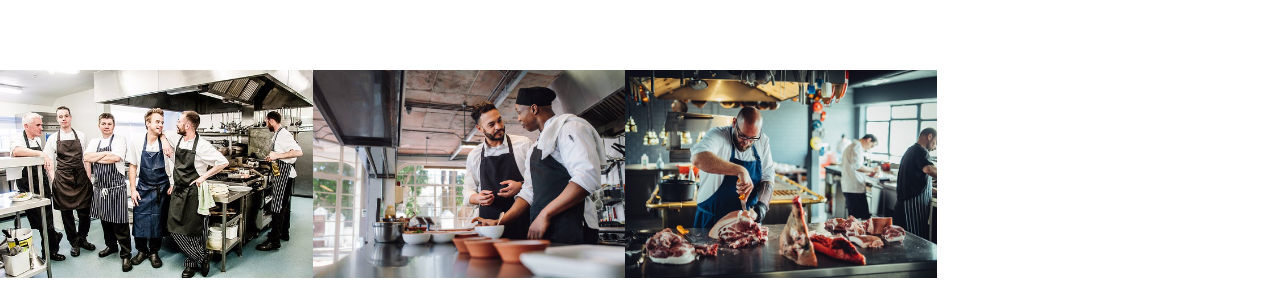
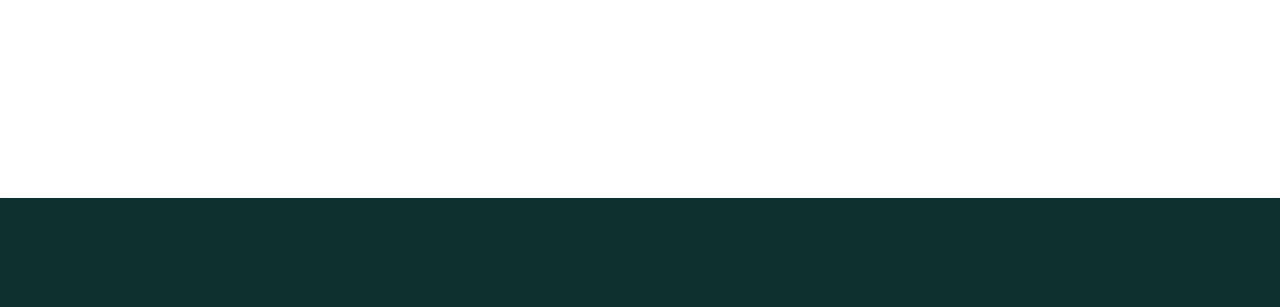
Before and after one commit to MitraKhorshidi/BoomiRestaurant, a Next.js app: page /about in a window 1280 px wide. Shown: the part 270-577 px from the top of the page. Built offline with nearby package versions, Linux system fonts and the light colour scheme; grey boxes are pictures that could not be loaded.

Commit message:
fixing error

```diff
--- a/pages/about/index.js
+++ b/pages/about/index.js
@@ -36,11 +36,11 @@
                     </div>
                 </div>
 
-                <div className="flex flex-row">
+                {/* <div className="flex flex-row">
                     <img src={team1.src} className="h-52"/>
                     <img src={team2.src} className="h-52"/>
                     <img src={team3.src} className="h-52"/>
-                </div>
+                </div> */}
             </div>
 
 
```
